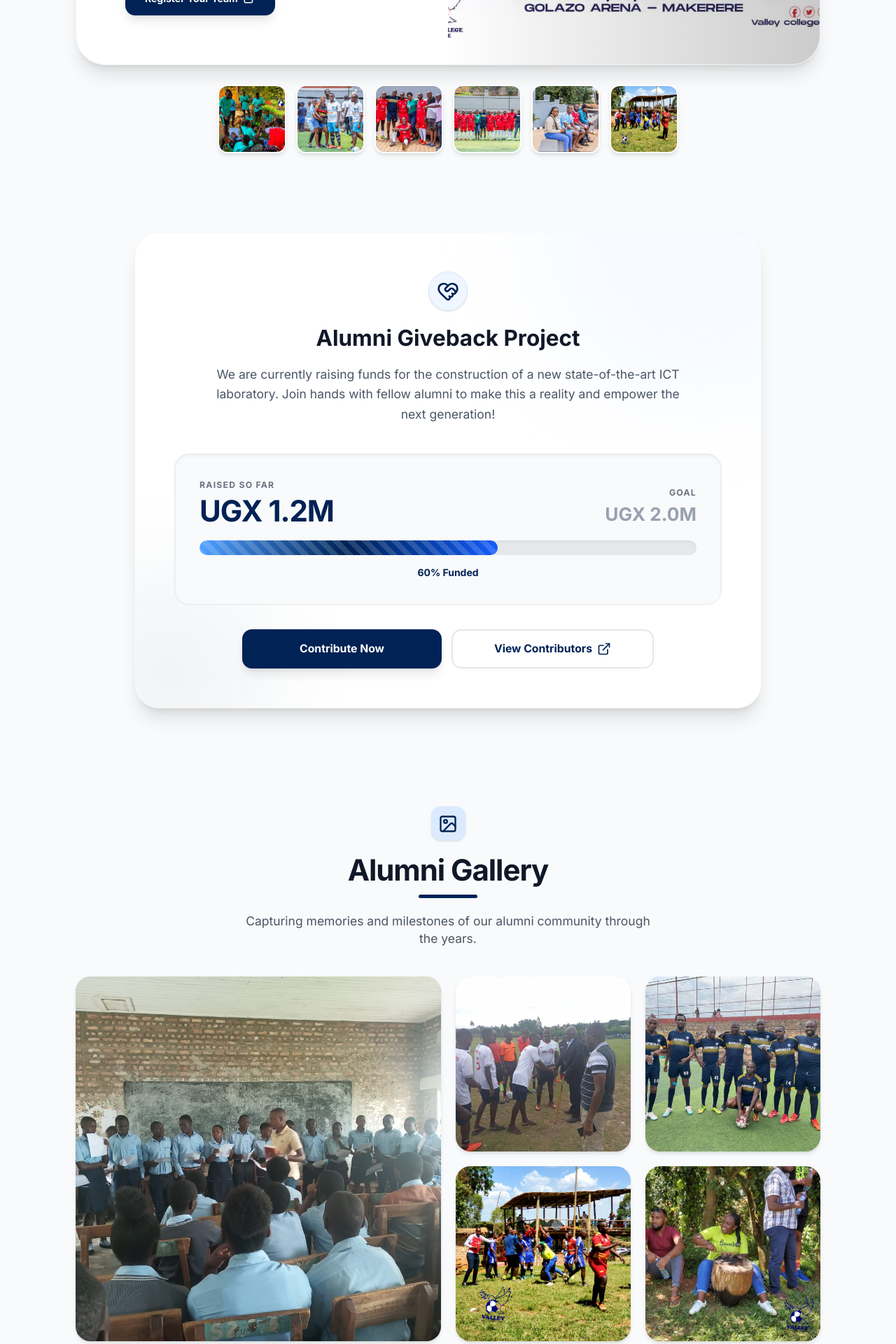
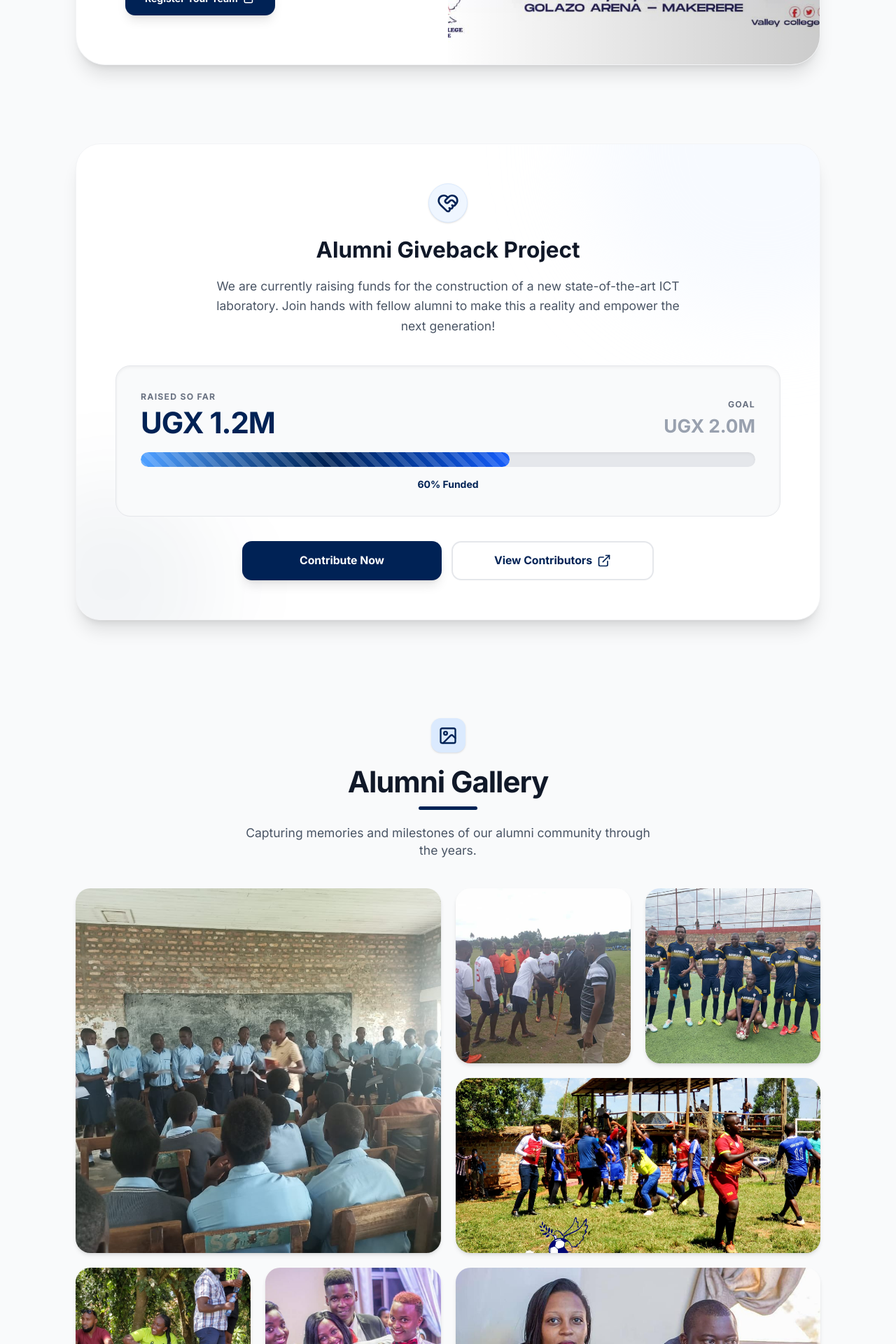
Before and after one commit to keith156/valleycollege, a React (Vite) app: page /alumni in a window 1280 px wide. Shown: the part 3020-4940 px from the top of the page at 70% size. Built offline with nearby package versions, Linux system fonts and the light colour scheme.

Commit message:
UI Refinements: Adjusted section widths, reduced whitespace, updated counter images, implemented hybrid alumni gallery, and fixed mobile milestone clipping

```diff
--- a/src/pages/About.tsx
+++ b/src/pages/About.tsx
@@ -205,13 +205,13 @@ export default function About() {
         </div>
 
         {/* New Governance Structure Section */}
-        <section id="governance" className="mb-32 max-w-7xl mx-auto px-4 sm:px-6 lg:px-8">
-          <div className="text-center mb-16 md:mb-24">
+        <section id="governance" className="mb-20 max-w-7xl mx-auto px-4 sm:px-6 lg:px-8">
+          <div className="text-center mb-10 md:mb-16">
             <h2 className="text-3xl md:text-5xl font-black text-gray-900 mb-6 tracking-tight">Governance Structure</h2>
             <div className="h-2 w-24 bg-primary mx-auto rounded-full" />
           </div>
 
-          <div className="flex flex-col items-center py-10 px-0 md:px-8 max-w-[900px] mx-auto overflow-hidden">
+          <div className="flex flex-col items-center py-6 px-0 md:px-8 max-w-7xl mx-auto overflow-hidden">
             {governanceData.map((item, idx) => (
               <div key={idx} className="w-full flex flex-col items-center">
                 <motion.div
--- a/src/pages/Alumni.tsx
+++ b/src/pages/Alumni.tsx
@@ -18,8 +18,8 @@ const successfulAlumni = [
 ];
 
 const galleryImages = [
-  "VACO-9.jpg", "VACO-10.jpg", "VACO-11.jpg", "VACO-12.jpg", "VACO-13.jpg", "VACO-14.jpg", "VACO-15.jpg",
-  "VACO-16.jpg -FORMER HM.jpg", "VACO-17.jpg", "VACO-18.jpg", "VACO-19.jpg", "VACO-20.jpg",
+  "VACO-9.jpg", "VACO-10.jpg", "VACO-11.jpg", "VACO-12.jpg", "VACO-13.jpg",
+  "VACO-17.jpg", "VACO-18.jpg", "VACO-19.jpg", "VACO-20.jpg",
   "VACO-21.jpg", "VACO-22.jpg", "VACO-23.jpg", "VACO-24.jpg",
   "FCocfTQWQAMUN01.jpg"
 ];
@@ -27,8 +27,8 @@ const galleryImages = [
 export default function Alumni() {
   const [selectedIndex, setSelectedIndex] = useState<number | null>(null);
 
-  const gridImages = galleryImages.slice(0, 13);
-  const scrollImages = galleryImages.slice(13);
+  const gridImages = galleryImages.slice(0, 7);
+  const scrollImages = galleryImages;
 
   const handleNext = useCallback(() => {
     if (selectedIndex === null) return;
@@ -52,25 +52,21 @@ export default function Alumni() {
     return () => window.removeEventListener('keydown', handleKeyDown);
   }, [selectedIndex, handleNext, handlePrev]);
 
-  // Layout helper to map image to specific grid class from mockup
-  const getGridClass = (idx: number) => {
+  // Layout helper for the featured bento cluster (7 images)
+  const getBentoClass = (idx: number) => {
     switch (idx) {
-      case 0: return 'md:col-span-2 md:row-span-2'; // Top-left large
-      case 1:
-      case 2:
-      case 3:
-      case 4: return 'md:col-span-1 md:row-span-1'; // Top-right smalls
-      case 5:
-      case 6: return 'md:col-span-1 md:row-span-1'; // Mid-left smalls
-      case 7: return 'md:col-span-3 md:row-span-2'; // Mid-right wide
-      case 8: return 'md:col-span-2 md:row-span-2'; // Bot-left large
-      case 9:
-      case 10:
-      case 11:
-      case 12: return 'md:col-span-1 md:row-span-1'; // Bot-right smalls
+      case 0: return 'md:col-span-2 md:row-span-2'; // Large
+      case 1: return 'md:col-span-1 md:row-span-1'; // Small
+      case 2: return 'md:col-span-1 md:row-span-1'; // Small
+      case 3: return 'md:col-span-2 md:row-span-1'; // Wide
+      case 4: return 'md:col-span-1 md:row-span-1'; // Small
+      case 5: return 'md:col-span-1 md:row-span-1'; // Small
+      case 6: return 'md:col-span-2 md:row-span-1'; // Wide
       default: return 'col-span-1 row-span-1';
     }
   };
+
+
 
   return (
     <div className="flex flex-col bg-gray-50 pb-20">
@@ -256,31 +252,10 @@ export default function Alumni() {
               </div>
             </div>
           </motion.div>
-
-          {/* League Gallery - Below Bento Div */}
-          <motion.div
-            initial={{ opacity: 0, y: 20 }}
-            whileInView={{ opacity: 1, y: 0 }}
-            viewport={{ once: true }}
-            className="flex flex-wrap justify-center gap-4 px-4 mt-8"
-          >
-            {[
-              "FCocDmcWUA4QFd2.jpg", "VACO-4.png", "VACO-5.jpg",
-              "VACO-6.jpg", "VACO-7.jpg", "VACO-12.jpg"
-            ].map((img, i) => (
-              <div key={i} className="w-20 h-20 sm:w-28 sm:h-28 rounded-2xl overflow-hidden shadow-md border-2 border-white hover:scale-105 transition-transform shrink-0">
-                <img
-                  src={`/alumni gallery/${img}`}
-                  alt={`League image ${i+1}`}
-                  className="w-full h-full object-cover"
-                />
-              </div>
-            ))}
-          </motion.div>
         </section>
 
         {/* Funding Project - Centered & Prominent */}
-        <motion.div initial={{ opacity: 0, y: 30 }} whileInView={{ opacity: 1, y: 0 }} viewport={{ once: true }} className="max-w-5xl mx-auto mb-32">
+        <motion.div initial={{ opacity: 0, y: 30 }} whileInView={{ opacity: 1, y: 0 }} viewport={{ once: true }} className="max-w-7xl mx-auto mb-32">
           <div className="bg-white p-10 lg:p-16 rounded-[2.5rem] shadow-xl border border-gray-100 relative overflow-hidden">
             {/* Decorative Background Elements */}
             <div className="absolute top-0 right-0 w-[500px] h-[500px] bg-blue-50/50 rounded-full blur-3xl -translate-y-1/2 translate-x-1/3 pointer-events-none" />
@@ -361,7 +336,7 @@ export default function Alumni() {
                 viewport={{ once: true }}
                 transition={{ delay: (idx % 4) * 0.1 }}
                 onClick={() => setSelectedIndex(idx)}
-                className={`group relative rounded-3xl overflow-hidden shadow-md hover:shadow-2xl transition-all duration-500 bg-gray-200 cursor-pointer ${getGridClass(idx)}`}
+                className={`group relative rounded-3xl overflow-hidden shadow-md hover:shadow-2xl transition-all duration-500 bg-gray-50 cursor-pointer ${getBentoClass(idx)}`}
               >
                 <img
                   src={`/alumni gallery/${image}`}
@@ -384,7 +359,7 @@ export default function Alumni() {
                 className="flex gap-6 px-3"
               >
                 {[...scrollImages, ...scrollImages].map((image, idx) => {
-                  const originalIdx = 13 + (idx % scrollImages.length);
+                  const originalIdx = idx % scrollImages.length;
                   return (
                     <div
                       key={idx}
--- a/src/pages/Home.tsx
+++ b/src/pages/Home.tsx
@@ -265,8 +265,8 @@ export default function Home() {
         <div className="max-w-7xl mx-auto px-4 sm:px-6 lg:px-8 relative z-10">
           <div className="grid grid-cols-1 md:grid-cols-3 gap-8 px-4 sm:px-0">
             {[
-              { end: 29, label: "Years of Excellence", icon: TrophyIcon, img: "/images/IMG_20260401_184109_022.jpg" },
-              { end: 27, label: "Subjects Offered", icon: BookOpenIcon, img: "/images/3.jpeg" },
+              { end: 29, label: "Years of Excellence", icon: TrophyIcon, img: "/images/counter (2).jpeg" },
+              { end: 27, label: "Subjects Offered", icon: BookOpenIcon, img: "/images/counter (1).jpeg" },
               { end: 650, label: "Number of Students", icon: UsersIcon, img: "/images/10.jpeg" }
             ].map((stat, idx) => (
               <motion.div
@@ -312,7 +312,7 @@ export default function Home() {
             <h2 className="text-3xl md:text-5xl lg:text-6xl font-black text-gray-900">Growth Milestones</h2>
           </div>
 
-          <div className="relative max-w-5xl mx-auto">
+          <div className="relative max-w-7xl mx-auto">
             {/* Center Line */}
             <div className="absolute left-4 md:left-1/2 top-0 bottom-0 w-1 bg-gradient-to-b from-blue-100 via-primary to-blue-100 -translate-x-1/2 rounded-full" />
 
@@ -339,7 +339,7 @@ export default function Home() {
                       transition={{ delay: 0.5, duration: 0.8 }}
                       className={`w-full md:w-1/2 pl-12 md:pl-0 ${idx % 2 === 0 ? 'md:text-left' : 'md:text-right'} z-10`}
                     >
-                      <div className="text-4xl md:text-6xl lg:text-8xl font-black text-primary mb-2 -mt-6 md:-mt-14 tracking-tighter select-none drop-shadow-sm opacity-20">
+                      <div className="text-4xl md:text-6xl lg:text-8xl font-black text-primary mb-2 mt-0 md:-mt-14 tracking-tighter select-none drop-shadow-sm opacity-20">
                         {milestone.year}
                       </div>
                       <h3 className="text-2xl md:text-3xl font-bold text-gray-900 mb-4">{milestone.title}</h3>
```
Also changed, not shown: public/images/counter (1).jpeg (added), public/images/counter (2).jpeg (added).
